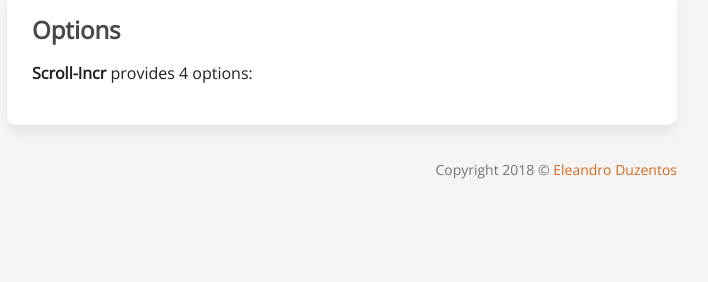
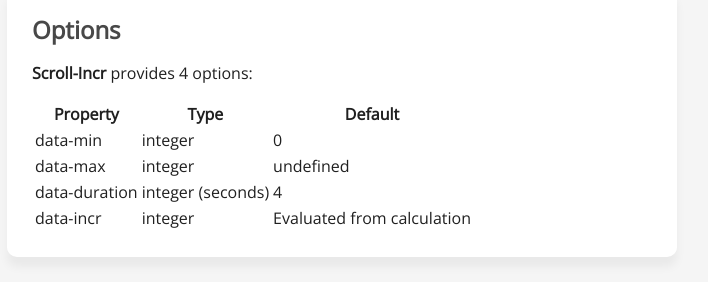
Before and after one commit to tinywall/numscroller, a website: page demo/index.html in a window 1280 px wide. Shown: the part 2544-2826 px from the top of the page, without its empty margins (298-1006 px from the left). Before the commit the page ends 2758 px from the top, so only its background shows below. Drawn offline with nearby package versions, Linux system fonts and the light colour scheme.

Commit message:
Moved out content from header element

```diff
--- a/demo/index.html
+++ b/demo/index.html
@@ -55,6 +55,7 @@
           <p class="header__subtitle">
             <a href="https://raw.githubusercontent.com/e200/scroll-incr/gh-pages/dist/scroll-incr.min.js">Download</a> or install via npm.
           </p>
+        </header>
 
         <pre><code class="language-bash">npm i scroll-incr --save</code></pre>
 
@@ -76,7 +77,6 @@
 &lt;/html&gt;</code></pre>
 
         <p>Make sure to include the <a href="https://jquery.com">jQuery</a> library before include <a href="https://github.com/e200/scroll-incr">Scroll-Incr</a> plugin.</p>
-        </header>
       </div>
     </div>
   </section>
@@ -181,6 +181,40 @@
 
           <p class="header__subtitle"><b>Scroll-Incr</b> provides 4 options:</p>
         </header>
+
+        <div class="options__table__wrapper">
+          <table class="options__table">
+            <thead class="options__table__header">
+              <tr>
+                <th>Property</th>
+                <th>Type</th>
+                <th>Default</th>
+              </tr>
+            </thead>
+            <tbody class="options__table__body">
+              <tr>
+                <td>data-min</td>
+                <td>integer</td>
+                <td>0</td>
+              </tr>
+              <tr>
+                <td>data-max</td>
+                <td>integer</td>
+                <td>undefined</td>
+              </tr>
+              <tr>
+                <td>data-duration</td>
+                <td>integer (seconds)</td>
+                <td>4</td>
+              </tr>
+              <tr>
+                <td>data-incr</td>
+                <td>integer</td>
+                <td>Evaluated from calculation</td>
+              </tr>
+            </tbody>
+          </table>
+        </div>
       </div>
     </div>
   </section>
```
Lines whose indentation alone changed are shown as unchanged.
